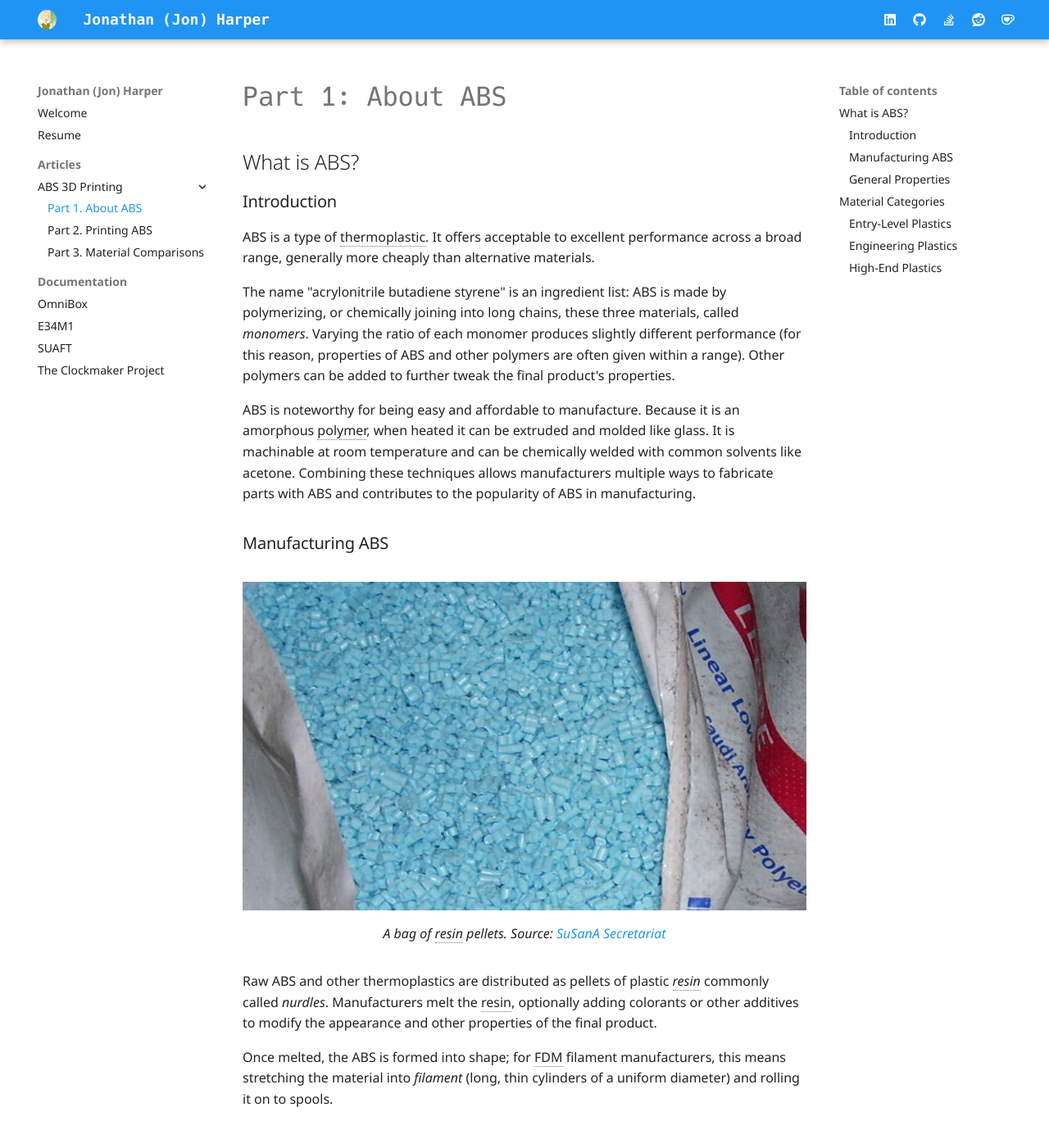
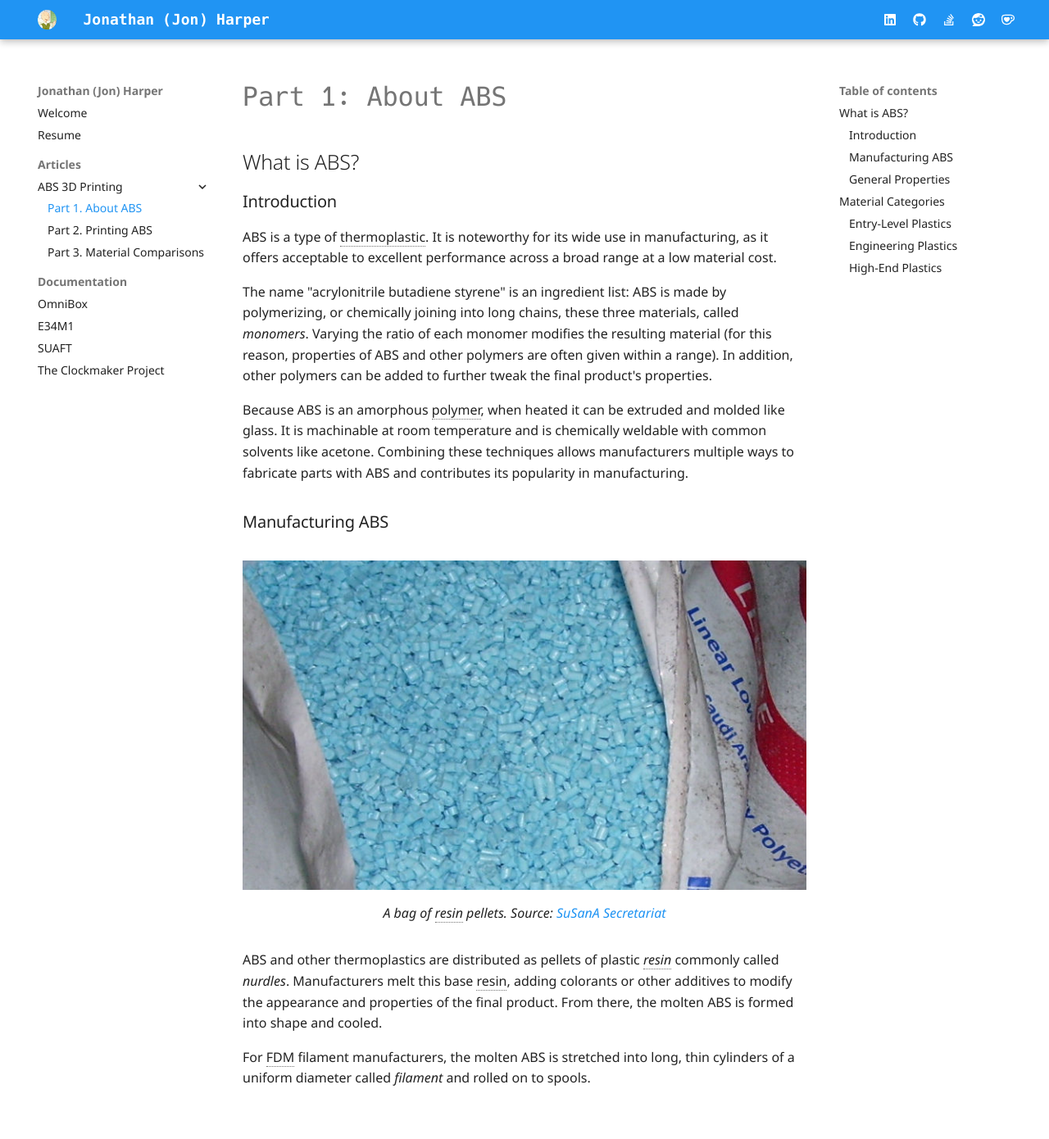
Before and after one commit to jon-harper/jon-harper.github.io, an MkDocs documentation site: the page built from docs/abs/about.md, in a window 1280 px wide and 1400 px high. Shown: the top 1390 px of the window at 82% size. Built offline with MkDocs 1.6.1 and Material for MkDocs 9.7.7, drawn with Linux system fonts in a browser that asks for light colours; some of the changed text lies outside the part shown.

Commit message:
Article edits

```diff
--- a/docs/abs/about.md
+++ b/docs/abs/about.md
@@ -12,11 +12,11 @@ date: 2023-05-19
 
 ### Introduction
 
-ABS is a type of thermoplastic. It offers acceptable to excellent performance across a broad range, generally more cheaply than alternative materials.
+ABS is a type of thermoplastic. It is noteworthy for its wide use in manufacturing, as it offers acceptable to excellent performance across a broad range at a low material cost.
 
-The name "acrylonitrile butadiene styrene" is an ingredient list: ABS is made by polymerizing, or chemically joining into long chains, these three materials, called *monomers*. Varying the ratio of each monomer produces slightly different performance (for this reason, properties of ABS and other polymers are often given within a range). Other polymers can be added to further tweak the final product's properties.
+The name "acrylonitrile butadiene styrene" is an ingredient list: ABS is made by polymerizing, or chemically joining into long chains, these three materials, called *monomers*. Varying the ratio of each monomer modifies the resulting material (for this reason, properties of ABS and other polymers are often given within a range). In addition, other polymers can be added to further tweak the final product's properties.
 
-ABS is noteworthy for being easy and affordable to manufacture. Because it is an amorphous polymer, when heated it can be extruded and molded like glass. It is machinable at room temperature and can be chemically welded with common solvents like acetone. Combining these techniques allows manufacturers multiple ways to fabricate parts with ABS and contributes to the popularity of ABS in manufacturing.
+Because ABS is an amorphous polymer, when heated it can be extruded and molded like glass. It is machinable at room temperature and is chemically weldable with common solvents like acetone. Combining these techniques allows manufacturers multiple ways to fabricate parts with ABS and contributes its popularity in manufacturing.
 
 ### Manufacturing ABS
 
@@ -27,9 +27,9 @@ A bag of resin pellets. Source: [SuSanA Secretariat](https://www.flickr.com/peop
 </figcaption>
 </figure>
 
-Raw ABS and other thermoplastics are distributed as pellets of plastic *resin* commonly called *nurdles*. Manufacturers melt the resin, optionally adding colorants or other additives to modify the appearance and other properties of the final product.
+ABS and other thermoplastics are distributed as pellets of plastic *resin* commonly called *nurdles*. Manufacturers melt this base resin, adding colorants or other additives to modify the appearance and properties of the final product. From there, the molten ABS is formed into shape and cooled.
 
-Once melted, the ABS is formed into shape; for FDM filament manufacturers, this means stretching the material into *filament* (long, thin cylinders of a uniform diameter) and rolling it on to spools.
+For FDM filament manufacturers, the molten ABS is stretched into long, thin cylinders of a uniform diameter called *filament* and rolled on to spools.
 
 <figure markdown>
 ![a roll of Orange Prusament filament](img/filament.jpg)
@@ -42,7 +42,7 @@ A spool roll of Orange Prusament filament. Filament is normally available in 1.7
 
 ABS is widely used in injection molding. Injection molding allows mass production at low per-unit costs with a high up-front cost for the molds and prototype(s).[^b1]
 
-Prototyping ABS parts for injection molding was one of the first commercial uses of FDM 3D printing. 3D printed parts can be nearly as strong as their injection molded equivalents; this allows cheap prototypes before committing to an expensive mold. Under the right conditions, ABS is also easy to 3D print.
+Prototyping ABS parts for injection molding was one of the first commercial uses of FDM 3D printing. 3D printed parts can be nearly as strong as their injection molded equivalents; this allows cheap prototypes before committing to an expensive mold.
 
 Below are some general properties of ABS plastic. We'll get into more detail in [Part 2](printing.md) about how ABS behaves when printed.
 
@@ -78,7 +78,7 @@ Below are some general properties of ABS plastic. We'll get into more detail in
 </div>
 </div>
 
-ABS has several properties in the "Pros" list that are useful for manufacturers, particularly how easily it can be shaped and machined. ABS tolerates most everyday temperatures, though food safety and burning when exposed to open flame are both concerns.
+ABS has numerous useful properties, particularly how easily it can be shaped and machined. ABS tolerates most everyday temperatures, though food safety and burning when exposed to open flame are both concerns.
 
 Because solvents are a problem, ABS is generally kept away from garages and kitchens.
 
```
Also changed, not shown: docs/abs/index.md (+5 -1 lines).
